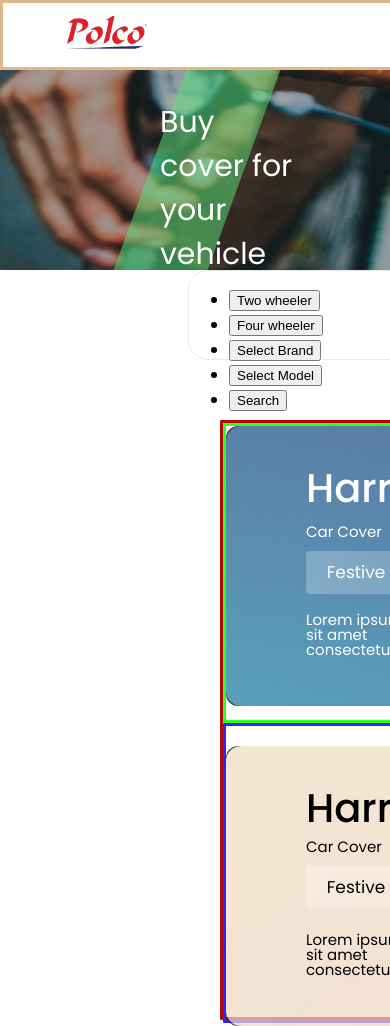
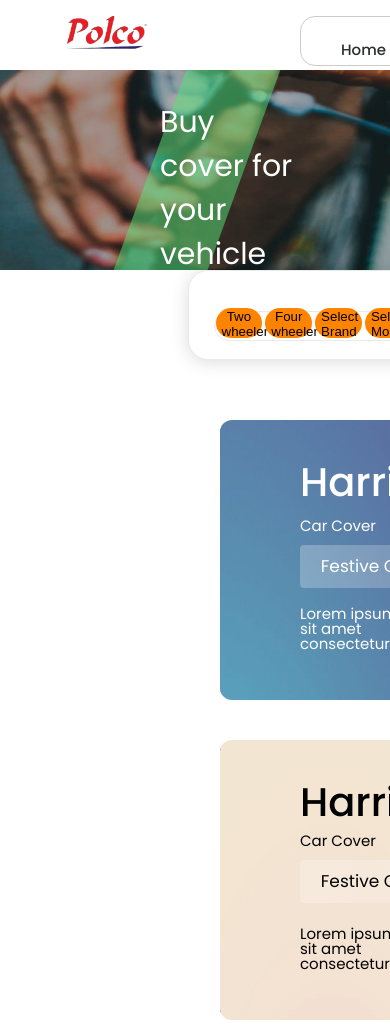
Before and after one commit to Indro221/Assesment, a plain HTML site: page index.html in a window 390 px wide. Shown: the top 1026 px of the page. Drawn offline with nearby package versions, Linux system fonts and the light colour scheme; a web font is replaced by a local one.

Commit message:
final touch

```diff
--- a/index.html
+++ b/index.html
@@ -42,7 +42,7 @@
                         </li>
 
                         <li>
-                            <a href="#" class="btn cart"> <img src="images/cart_logo-removebg-preview.png" alt=""></a>
+                            <a href="#" class="btn-cart"> <img src="images/cart_logo-removebg-preview.png" alt=""></a>
                         </li>
                     </ul>
                 </nav>
--- a/nwstyle.css
+++ b/nwstyle.css
@@ -17,8 +17,6 @@ body{
 .header_box{
     width: 1440px;
     height: 98px;
-    border: 3px solid burlywood;
-    border-radius: 1px;
     }
 @media(max-width: 1080px){
     .header_box{
@@ -45,19 +43,52 @@ body{
     width: 930px;
     height: 45px;
     top: 45px;
-    left: 390px;
-    border: 3px solid rgb(189, 244, 8);
-    border-radius: 1px;
+    left: 380px;
     position: absolute;
+    padding-bottom: 48px;
     }
 @media(max-width: 1080px){
     .p_nav{
         top: 16px;
-        width: 50vw;
+        width: 60vw;
         height: 35px;
+        left: 300px;
+        border: 1px solid rgb(204, 204, 204);
+        border-radius: 15px;
         position: absolute;
     }
 }
+.p_nav nav ul{
+    display: flex;
+    justify-content: space-evenly;
+    gap: 10px;
+    }
+@media(max-width: 1080px){
+    .p_nav nav ul{
+        gap: 11px;
+    }
+}
+.p_nav ul li a:hover{
+    text-decoration: underline;
+     color: black;
+     cursor: pointer;
+    }
+.p_nav nav ul li{list-style: none;}
+.p_nav nav ul li a{
+    text-decoration: none;
+    font-family: Poppins;
+    font-size: 20px;
+    font-weight: 500;
+    line-height: 33px;
+    text-align: left;
+    color: #292D32;
+}
+@media(max-width: 1080px){
+    .p_nav nav ul li a{
+        font-size: 15px;
+    }
+}
+.btn-cart img{width: 40px;height: 40px;padding-bottom: 12px;}
 /* --- */
 /* header body */
 .header_body_section{
@@ -139,18 +170,62 @@ body{
     height: 120px;
     top: 459px;
     left: 188px;
+    background-color: #ffffff;
     border: 1px solid #EBEAEA;
+    box-shadow: 0px 2px 18px 0px #00000024;
+    border-radius: 15px;
     position: absolute;
     }
 @media(max-width: 1080px){
     .s_nav{
-        width: 65%;
+        width: 67vw;
         height: 90px;
         top: 270px;
         left: 188px;
         border: 1px solid #EBEAEA;
         border-radius: 20px;
-        position: absolute;}
+        position: absolute;
+        }
+}
+.s_nav nav{width: 1015px;
+    height: 40px;
+    margin-top: 40px;
+    margin-left: 25px;
+    border: 1px solid #EBEAEA;
+    border-radius: 15px;
+    }
+@media(max-width: 1080px){
+    .s_nav nav{
+        width: 60vw;
+        height: 30px;
+    }
+}
+.s_nav nav ul{
+    display: flex;
+    position: relative;
+    top: -16px;
+    left: -39.5px;
+    gap: 3px;
+    justify-content: space-evenly;
+}
+@media(max-width: 1080px){
+    .s_nav nav ul{
+        top: -20px;
+    }
+}
+.s_nav nav ul li{list-style: none;}
+button{
+    width: 200px;
+    height: 40px;
+    background-color: #FE8400;
+    border: 1px;
+    border-radius: 15px;
+}
+@media(max-width: 1080px){
+    button{
+        width: 12vw;
+        height: 30px;
+    }
 }
 /* --- */
 /* main body */
@@ -159,12 +234,10 @@ body{
     height: 225px;
     top: 650px;
     left: 202px;
-    border: 3px solid rgb(185, 8, 8);
-    border-radius: 1px;
     position: absolute;}
 @media(max-width: 1080px){
 .main_body{
-        width: 648px;
+        width: 60vw;
         height: 600px;
         top: 420px;
         left: 220px;
@@ -182,8 +255,6 @@ body{
 .left_part{
     width: 100%;
     height: 300px;
-    border: 3px solid rgb(45, 255, 34);
-    border-radius: 1px;
         }
 }
 .left_part img{
@@ -311,8 +382,8 @@ body{
 }
 @media(max-width: 1080px){
     .left_part .coverr img{
-        width: 400px;
-        height: auto;
+        width: 38vw;
+        height: 400px;
     }
 }
 /* --- */
@@ -328,8 +399,6 @@ body{
 .right_part{
     width: 100%;
     height: 300px;
-    border: 3px solid rgb(49, 34, 255);
-    border-radius: 1px;
     left: 0px;
     top: 300px;
     position: absolute;
@@ -372,6 +441,8 @@ body{
     text-align: left;
     color: #000000;
     position: relative;
+    top: -30px;
+    left: 10px;
     }
     @media(max-width: 1080px){
         .right_part h3{position: relative;
@@ -467,8 +538,8 @@ body{
 @media(max-width: 1080px){
     .right_part .coverr img{
         top: -60px;
-        width: 400px;
-        height: auto;
+        width: 38vw;
+        height: 400px;
     }
 }
 /* --- */
@@ -793,7 +864,6 @@ footer{ display: flex;
     margin-top: 50px;
     }
 .footer-head input{width: 200px;height: 30px;margin-top: 30px;}
-.footer-head{}
 .footer-body{
         display: flex;
         gap: 100px;
```
